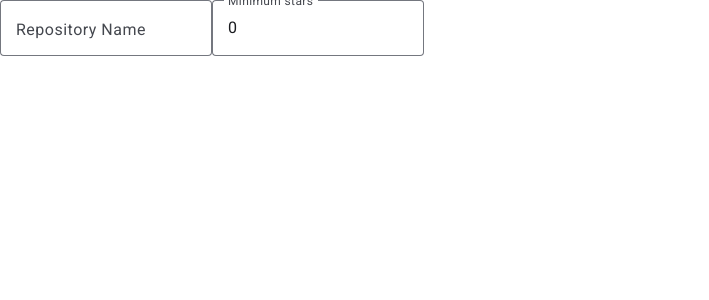
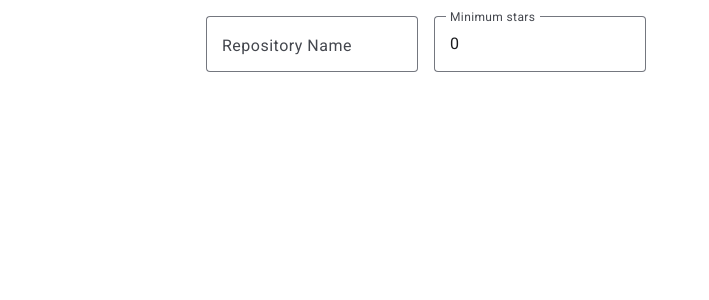
Before and after one commit to Math1987/github-explorer, an Angular app: page /repos in a window 1280 px wide. Shown: the top 300 px of the page, without its empty margins (0-709 px from the left). Built offline with nearby package versions, Linux system fonts and the light colour scheme.

Commit message:
update style for layout

```diff
--- a/src/app/app.component.html
+++ b/src/app/app.component.html
@@ -1 +1,3 @@
-<router-outlet />
+<div class="container">
+  <router-outlet />
+</div>
--- /dev/null
+++ b/src/app/app.component.scss
@@ -0,0 +1,3 @@
+.container{
+  max-width: 900px;
+}
--- a/src/app/app.component.ts
+++ b/src/app/app.component.ts
@@ -7,10 +7,11 @@ import { CodeLanguagesService } from './shared/services/code-languages.service';
   selector: 'app-root',
   standalone: true,
   imports: [RouterOutlet],
+  styleUrl: './app.component.scss',
+  templateUrl: './app.component.html',
   providers: [
     GithubService,
     CodeLanguagesService
   ],
-  template: '<router-outlet />',
 })
 export class AppComponent {}
--- a/src/app/features/repositories/repositories-filters/repositories-filters.component.scss
+++ b/src/app/features/repositories/repositories-filters/repositories-filters.component.scss
@@ -0,0 +1,10 @@
+.filters-container {
+  display: flex;
+  flex-direction: row nowrap;
+  gap: 16px;
+  padding: 16px;
+
+  mat-form-field {
+    width: 100%;
+  }
+}
--- a/src/app/features/repositories/repositories.component.scss
+++ b/src/app/features/repositories/repositories.component.scss
@@ -0,0 +1,5 @@
+:host{
+  min-width: 900px;
+  flex: 1;
+  display: flex;
+}
--- a/src/styles.scss
+++ b/src/styles.scss
@@ -1,4 +1,10 @@
 /* You can add global styles to this file, and also import other style files */
-
 html, body { height: 100%; }
-body { margin: 0; font-family: Roboto, "Helvetica Neue", sans-serif; }
+body {
+  margin: 0;
+  font-family: Roboto, "Helvetica Neue", sans-serif;
+  display: flex;
+  flex-flow: column nowrap;
+  align-items: center;
+  justify-content: flex-start;
+}
```
